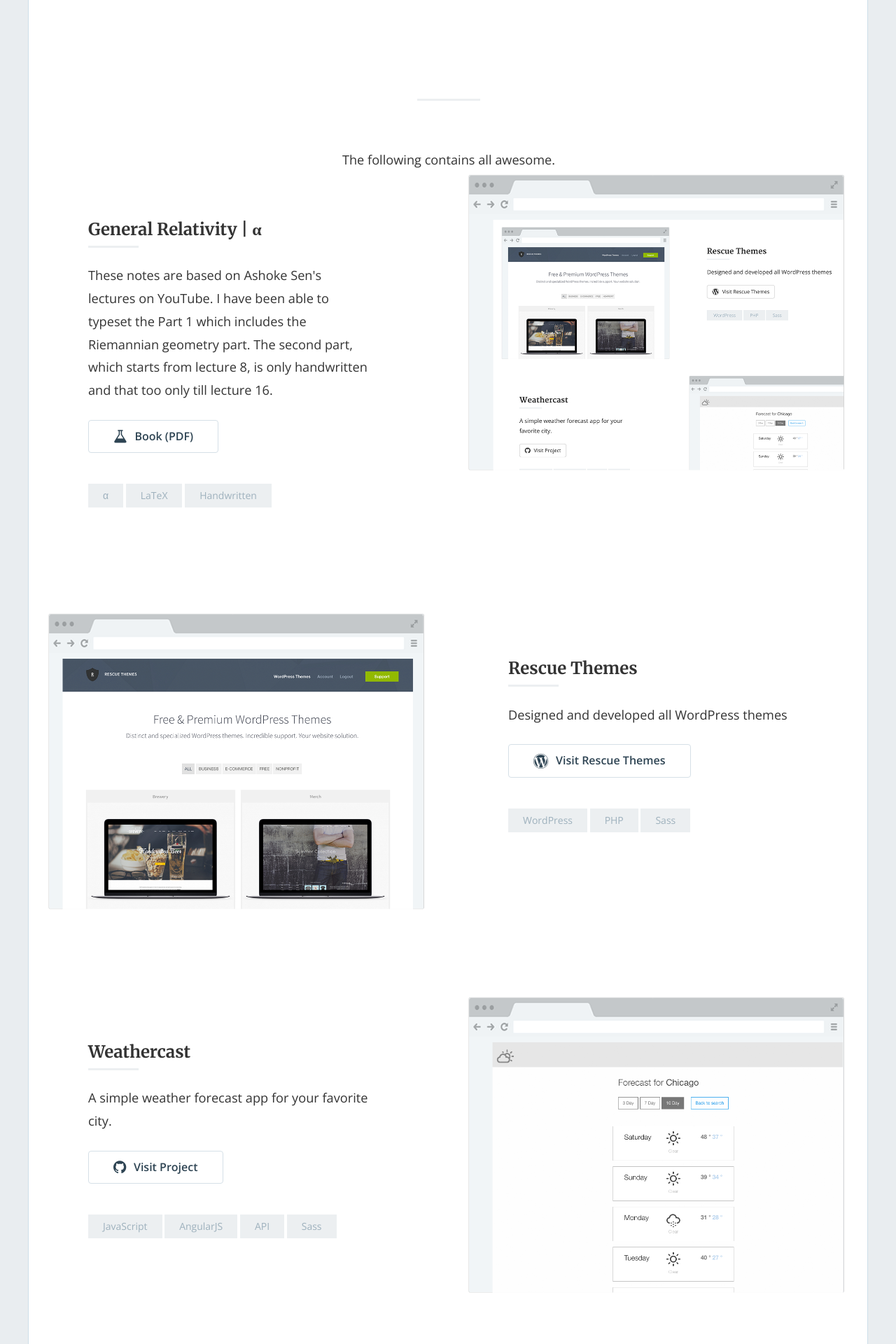
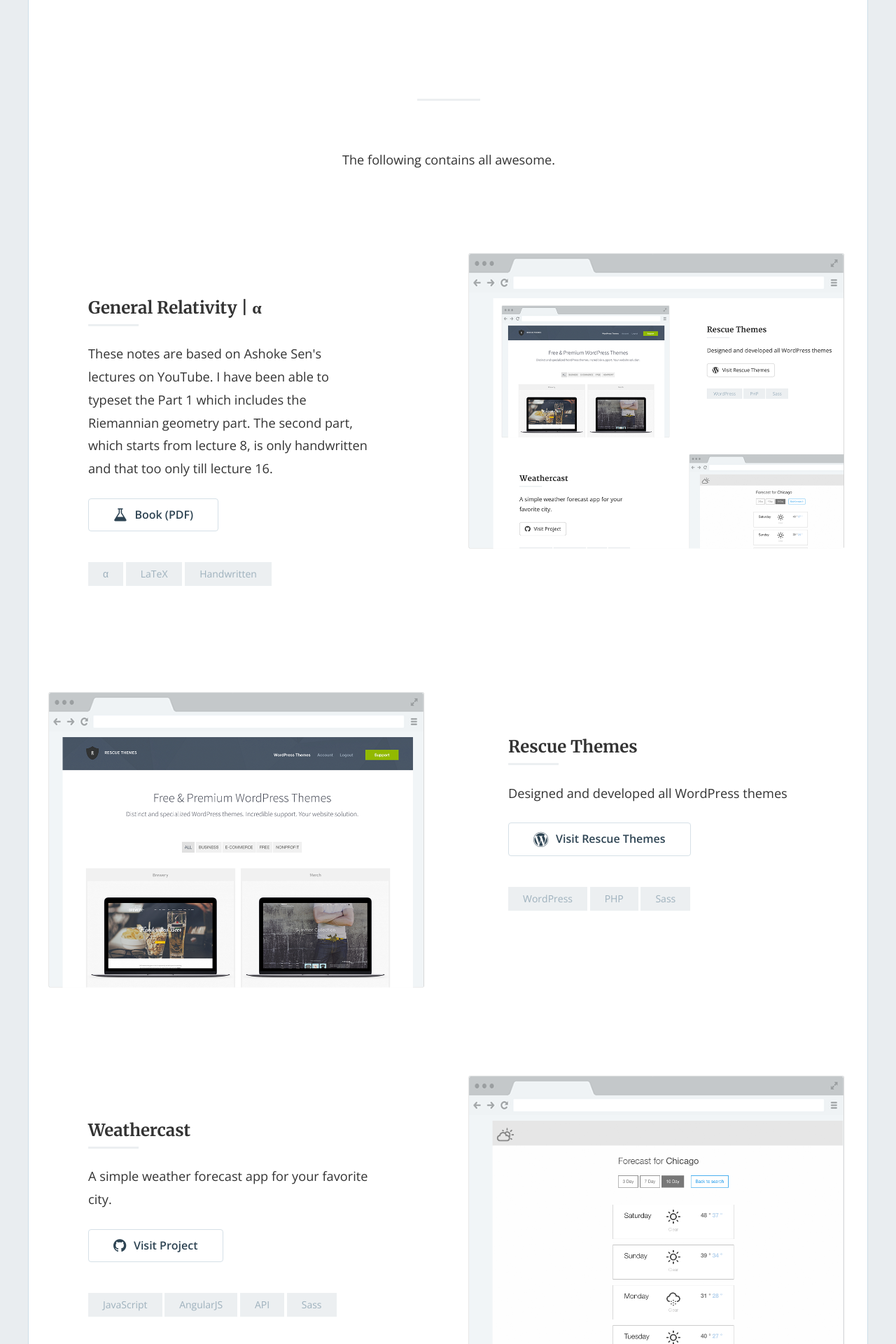
Before and after one commit to donkeyDocs/donkeyDocs.github.io, a Jekyll site: the page built from index.html, in a window 1280 px wide. Shown: the part 783-2703 px from the top of the page at 70% size. Built offline with Jekyll 4.4.1, drawn with Linux system fonts in a browser that asks for light colours; nearby versions of some CDN libraries; the list of posts is cut into pages by our own code.

Commit message:
/ ‘_layouts/home.html’

```diff
--- a/_layouts/home.html
+++ b/_layouts/home.html
@@ -16,6 +16,8 @@
 
             <div class="break"></div>
             <p class="section-subtitle text-center">The following contains all awesome.</p>
+            <div class="break"></div>
+
             {% for post in paginator.posts %}
               <div class="wow fadeIn">
               {% if post.position == "left" %}
```
